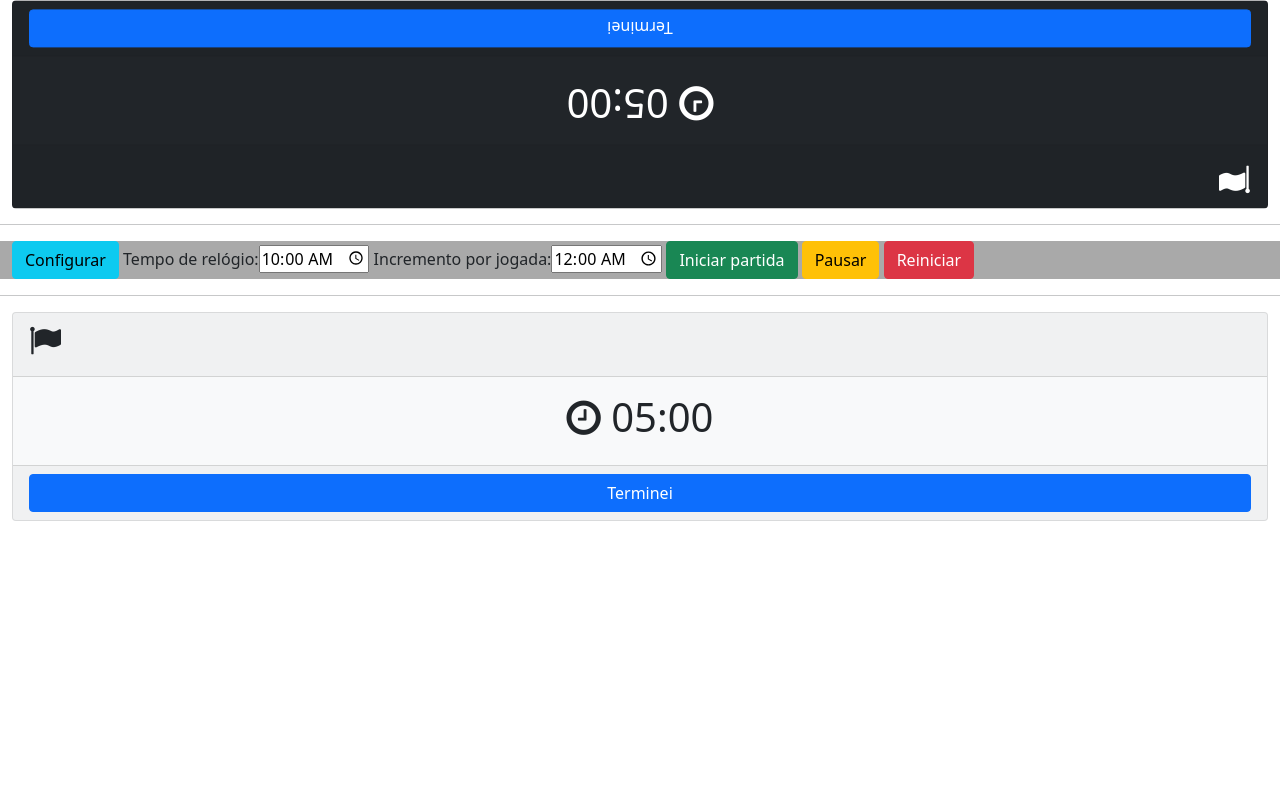
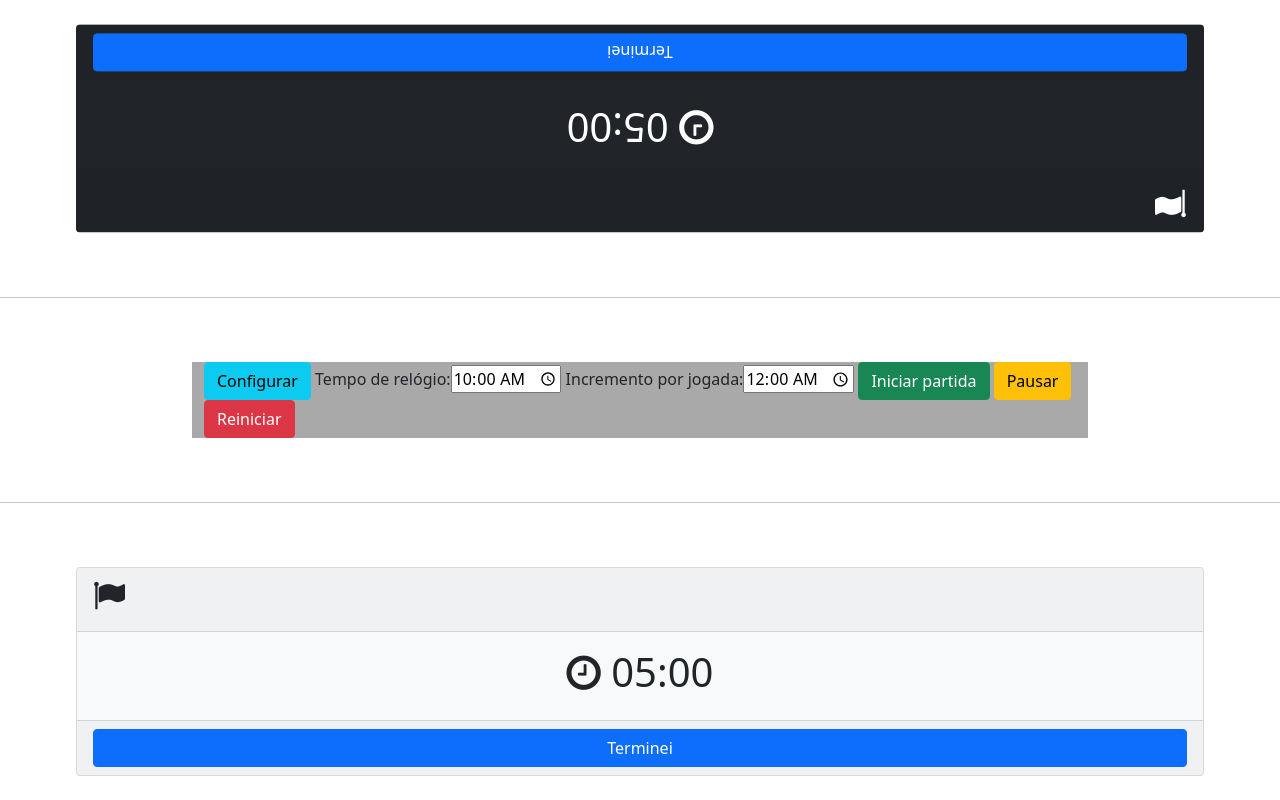
Before and after one commit to felipebastos/chessclock, a plain HTML site: page index.html in a window 1280 px wide. Drawn offline with Linux system fonts and the light colour scheme.

Commit message:
novo laioute

```diff
--- a/index.html
+++ b/index.html
@@ -18,26 +18,41 @@
 
     <script src="chessclock.js"></script>
     <style>
+        html, body {margin: 0; height: 100%; overflow: hidden}
         .blacks {
             transform: rotate(180deg);
+
+            width: 90%;
+            top: 0;
         }
 
         .whites {
-            position: relative;
-            bottom: 0%;
+            width: 90%;
+            bottom: 0;
         }
 
         .bg-dark {
             color: white;
+
         }
 
         .cinza {
             background-color: darkgray;
+            width: 70%;
+        }
+
+        .chessflex {
+            display: flex;
+            flex-direction: column;
+            justify-content: space-around;
+            height: 100%;
+
         }
     </style>
 </head>
 
 <body>
+    <div class="chessflex">
         <div class="container-fluid blacks">
             <div class="card bg-dark">
                 <div class="card-header">
@@ -80,6 +95,7 @@
                 </div>
             </div>
         </div>
+    </div>
 </body>
 
 </html>
```
Lines whose indentation alone changed are shown as unchanged.
